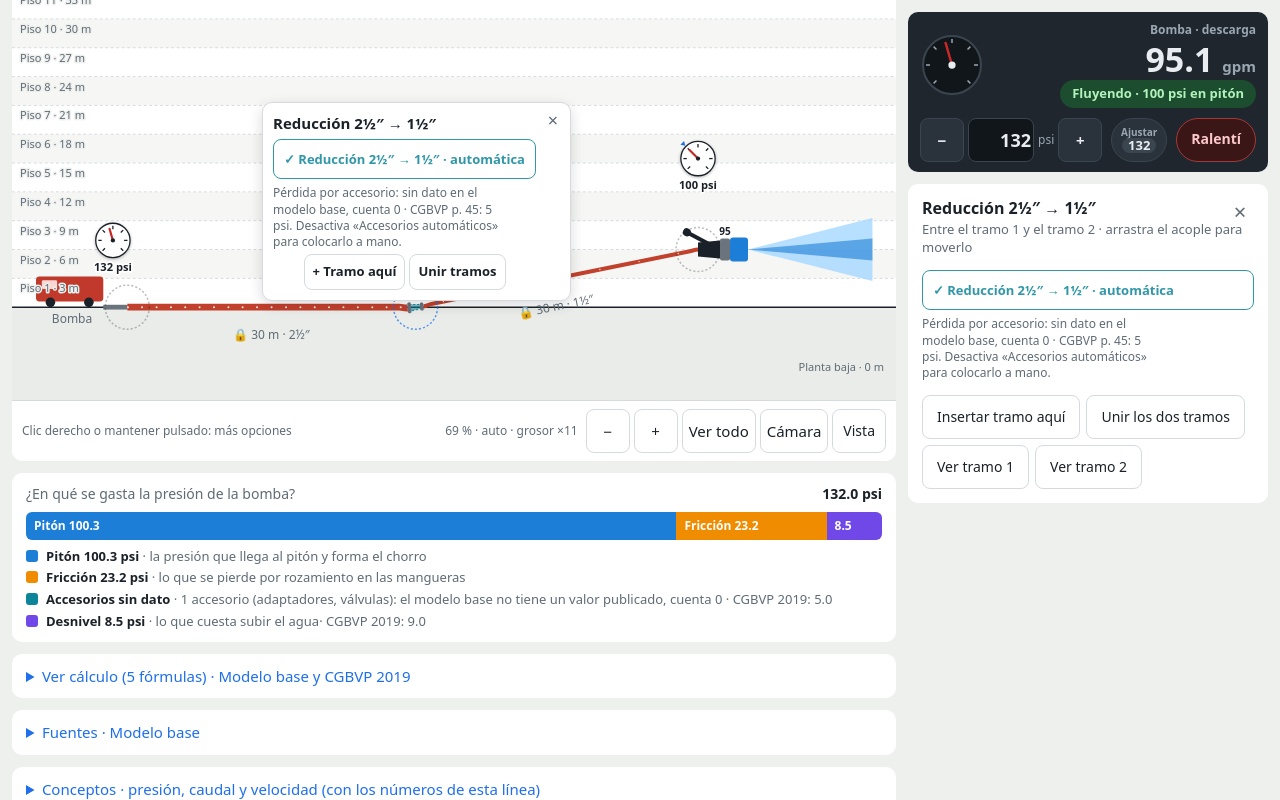
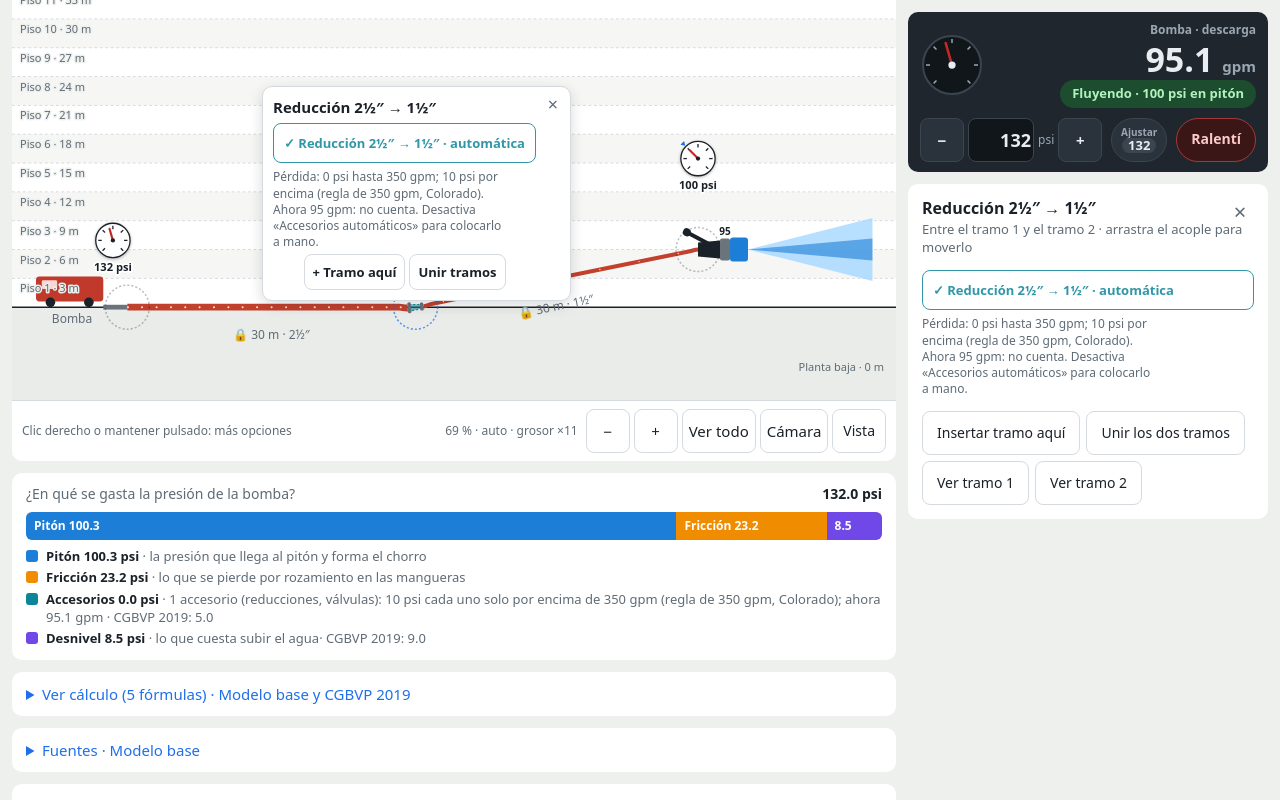
Before and after one commit to cbastiangs/simulador-hidraulico, a SvelteKit app: page / in a window 1280 px wide. Both pictures are taken after a click on the button "Reducción 2½″ → 1½″". Shown: the part 248-1048 px from the top of the page. Built offline with nearby package versions, Linux system fonts and the light colour scheme.

Commit message:
feat(engine): fittings count 10 psi above 350 gpm under Modelo base, the step's gap reported; camera stays inside the world

```diff
--- a/src/hydraulics/laws.ts
+++ b/src/hydraulics/laws.ts
@@ -7,7 +7,7 @@ import type { FittingKind, SourceId } from "./references.ts";
  * never recompute anything.
  */
 
-export type LawId = "hose.friction" | "elevation" | "nozzle.fixed-orifice" | "appliance.fixed";
+export type LawId = "hose.friction" | "elevation" | "nozzle.fixed-orifice" | "appliance.fixed" | "appliance.step";
 
 export type Law = {
   id: LawId;
@@ -34,6 +34,12 @@ export const LAWS: Record<LawId, Law> = {
     model: "§3.3",
   },
   "appliance.fixed": { id: "appliance.fixed", formula: "AL = Σ pérdida fija", sources: [], model: "§3.10" },
+  "appliance.step": {
+    id: "appliance.step",
+    formula: "AL = 0 si Q ≤ Qs; ΔP si Q > Qs",
+    sources: ["coloradoPumperChart"],
+    model: "§3.10",
+  },
 };
 
 /** One applied law: its inputs in the law's units, and the pressure it accounts for. */
@@ -58,4 +64,12 @@ export type Term =
       /** The method's value; null = "sin dato", counted as 0. */
       inputs: { lossPsi: number | null };
       valuePsi: number;
+    }
+  | {
+      lawId: "appliance.step";
+      joint: number;
+      kind: FittingKind;
+      /** The step: `stepPsi` once `flowGpm` is strictly above `aboveGpm`. */
+      inputs: { aboveGpm: number; stepPsi: number; flowGpm: number };
+      valuePsi: number;
     };
--- a/src/hydraulics/references.ts
+++ b/src/hydraulics/references.ts
@@ -87,6 +87,12 @@ export type MethodId = "cgbvp-2019" | "physical";
 export type FittingKind = "adapter" | "valve";
 
 /**
+ * A stepped allowance per fitting (`appliance.step`, MODEL.md §3.10): no loss
+ * up to `aboveGpm`, `lossPsi` once the flow is strictly above it.
+ */
+export type FittingStep = { aboveGpm: number; lossPsi: number; source: SourceId };
+
+/**
  * The calculation conventions a line is solved under. Each method swaps
  * constants and data tables; the element laws stay the same (MODEL.md §4).
  */
@@ -100,6 +106,8 @@ export type Method = {
    * the method has no value ("sin dato"); the fitting is shown and counts 0.
    */
   fittingLossPsi: Record<FittingKind, number> | null;
+  /** Used when `fittingLossPsi` is null: a stepped training allowance instead of a fixed one. */
+  fittingStep: FittingStep | null;
 };
 
 export const METHODS: Record<MethodId, Method> = {
@@ -114,11 +122,21 @@ export const METHODS: Record<MethodId, Method> = {
     psiPerMeterOfHeight: 1.5,
     source: "cgbvpManual2019",
     fittingLossPsi: { adapter: 5, valve: 5 },
+    fittingStep: null,
   },
   /**
    * Hydrostatics: 62.4 lb/ft³ over 144 in²/ft² = 0.433, published as 0.434
    * psi per foot; per metre, 0.434 / 0.3048 = 1.424. No measured fitting
-   * curve has a source yet.
+   * curve has a source yet, so fittings take the Colorado chart's training
+   * allowance, labelled as one (owner, 2026-10-15; MODEL.md §3.10):
+   * "Appliances + 10 psi > 350 gpm". A reducer, adapter or in-line valve
+   * counting as an "appliance" is the simulator's mapping, not the chart's.
    */
-  physical: { id: "physical", psiPerMeterOfHeight: 0.434 / METERS_PER_FOOT, source: null, fittingLossPsi: null },
+  physical: {
+    id: "physical",
+    psiPerMeterOfHeight: 0.434 / METERS_PER_FOOT,
+    source: null,
+    fittingLossPsi: null,
+    fittingStep: { aboveGpm: 350, lossPsi: 10, source: "coloradoPumperChart" },
+  },
 };
--- a/src/hydraulics/series.ts
+++ b/src/hydraulics/series.ts
@@ -28,9 +28,16 @@ import { metersToFeet } from "./units.ts";
  * tests check this solver against.
  *
  * Fittings (adapters, in-line valves) sit at joints and cost the method's
- * fixed loss while water flows (`appliance.fixed`, MODEL.md §3.10). A
+ * fixed loss while water flows (`appliance.fixed`), or its stepped allowance
+ * (`appliance.step`: 0 up to 350 gpm, 10 psi above), MODEL.md §3.10. A
  * coupling's gauge reads upstream of the fittings at its joint; at the
  * nozzle joint they sit between the hose end and the nozzle.
+ *
+ * The step can leave no balanced flow (MODEL.md §2): for a pump pressure
+ * inside the step, the line has pressure to spare at the step's flow without
+ * the allowance and too little with it. That is reported, not smoothed:
+ * the flow is the step's flow, `unsatisfied` says by how much the balance
+ * misses, and the gauges show the allowance not yet counted.
  */
 
 export type Section = {
@@ -70,6 +77,13 @@ export type SeriesResult = {
   frictionLossPsi: number;
   /** Summed over all fittings while flowing; 0 under a method with no fitting data. */
   fittingLossPsi: number;
+  /**
+   * The stepped allowance left no balanced flow (MODEL.md §2): `flowGpm` is
+   * the step's flow, not a balanced root. `sparePsi` is the pressure left
+   * over there without the allowance; `stepPsi` what the allowance would
+   * take. Pump pressures from `lowPsi` to `highPsi` all land in the step.
+   */
+  unsatisfied: { stepGpm: number; sparePsi: number; stepPsi: number; lowPsi: number; highPsi: number } | null;
   /** From the pump to the nozzle; signed as in line.ts. */
   elevationPressurePsi: number;
   /** The pump pressure at which the nozzle gets its rated flow at its rated pressure. */
@@ -86,11 +100,18 @@ function totalFrictionPsi(sections: readonly Section[], flowGpm: number) {
   return sections.reduce((sum, { hose }) => sum + frictionLossPsi(hose, flowGpm), 0);
 }
 
-/** The method's fixed loss for one fitting; "sin dato" counts 0. */
-const fittingLoss = (method: Method, kind: FittingKind) => method.fittingLossPsi?.[kind] ?? 0;
+/** The method's loss for one fitting at a flow: fixed, stepped, or "sin dato" (0). */
+function fittingLoss(method: Method, kind: FittingKind, flowGpm: number) {
+  if (method.fittingLossPsi) return method.fittingLossPsi[kind];
+  const step = method.fittingStep;
+  return step && flowGpm > step.aboveGpm ? step.lossPsi : 0;
+}
 
-const lossAtJoint = (fittings: readonly Fitting[], joint: number, method: Method) =>
-  fittings.filter((f) => f.joint === joint).reduce((sum, f) => sum + fittingLoss(method, f.kind), 0);
+const lossAtJoint = (fittings: readonly Fitting[], joint: number, method: Method, flowGpm: number) =>
+  fittings.filter((f) => f.joint === joint).reduce((sum, f) => sum + fittingLoss(method, f.kind, flowGpm), 0);
+
+const allFittingsPsi = (fittings: readonly Fitting[], method: Method, flowGpm: number) =>
+  fittings.reduce((sum, f) => sum + fittingLoss(method, f.kind, flowGpm), 0);
 
 function nozzlePressureAt(nozzle: FixedOrificeNozzle, flowGpm: number) {
   return nozzle.ratedPressurePsi * (flowGpm / nozzle.ratedFlowGpm) ** 2;
@@ -143,23 +164,38 @@ export function solveSeriesLine(line: SeriesLine, method: Method = METHODS.physi
   assertValidSeriesLine(line);
   const { pumpPressurePsi, sections, nozzle } = line;
   const fittings = line.fittings ?? [];
-  const allFittingsPsi = fittings.reduce((sum, f) => sum + fittingLoss(method, f.kind), 0);
   const elevations = [0, ...sections.map((s) => s.endElevationM)];
   const nozzleElevationM = elevations[elevations.length - 1];
   const elevation = elevationPressurePsi(nozzleElevationM, method);
   const requiredPumpPressurePsi =
-    nozzle.ratedPressurePsi + totalFrictionPsi(sections, nozzle.ratedFlowGpm) + elevation + allFittingsPsi;
+    nozzle.ratedPressurePsi +
+    totalFrictionPsi(sections, nozzle.ratedFlowGpm) +
+    elevation +
+    allFittingsPsi(fittings, method, nozzle.ratedFlowGpm);
 
   // What the pump has left at the line's highest point once water is lifted there.
   const headAtHighestPoint = pumpPressurePsi - elevationPressurePsi(Math.max(...elevations), method);
   const flowing = headAtHighestPoint > 0 && nozzle.open;
-  const flowGpm = flowing
-    ? rootOfDecreasing(
-        (q) => pumpPressurePsi - elevation - allFittingsPsi - totalFrictionPsi(sections, q) - nozzlePressureAt(nozzle, q),
-      )
-    : 0;
-  // A fixed loss is only spent while water moves.
-  const fittingPsiAt = (joint: number) => (flowing ? lossAtJoint(fittings, joint, method) : 0);
+  // Pressure left over at flow q once every element has taken its share.
+  const residual = (q: number) =>
+    pumpPressurePsi - elevation - allFittingsPsi(fittings, method, q) - totalFrictionPsi(sections, q) - nozzlePressureAt(nozzle, q);
+  const step = method.fittingLossPsi ? null : method.fittingStep;
+  const stepPsi = step ? allFittingsPsi(fittings, method, Infinity) : 0;
+  // At the step's flow, without the allowance (Q ≤ Qs counts none): spare pressure the allowance can't absorb exactly.
+  const spare = step && stepPsi > 0 ? residual(step.aboveGpm) : 0;
+  const unsatisfied =
+    flowing && step && spare > 0 && spare < stepPsi
+      ? {
+          stepGpm: step.aboveGpm,
+          sparePsi: spare,
+          stepPsi,
+          lowPsi: pumpPressurePsi - spare,
+          highPsi: pumpPressurePsi - spare + stepPsi,
+        }
+      : null;
+  const flowGpm = !flowing ? 0 : unsatisfied ? unsatisfied.stepGpm : rootOfDecreasing(residual);
+  // A loss is only spent while water moves.
+  const fittingPsiAt = (joint: number) => (flowing ? lossAtJoint(fittings, joint, method, flowGpm) : 0);
 
   // Walk the line from the pump, spending friction and height at each section.
   const nodes: NodeReading[] = [{ elevationM: 0, pressurePsi: pumpPressurePsi }];
@@ -188,13 +224,23 @@ export function solveSeriesLine(line: SeriesLine, method: Method = METHODS.physi
   });
   if (flowing) {
     for (const { joint, kind } of fittings) {
-      terms.push({
-        lawId: "appliance.fixed",
-        joint,
-        kind,
-        inputs: { lossPsi: method.fittingLossPsi?.[kind] ?? null },
-        valuePsi: fittingLoss(method, kind),
-      });
+      terms.push(
+        step
+          ? {
+              lawId: "appliance.step",
+              joint,
+              kind,
+              inputs: { aboveGpm: step.aboveGpm, stepPsi: step.lossPsi, flowGpm },
+              valuePsi: fittingLoss(method, kind, flowGpm),
+            }
+          : {
+              lawId: "appliance.fixed",
+              joint,
+              kind,
+              inputs: { lossPsi: method.fittingLossPsi?.[kind] ?? null },
+              valuePsi: fittingLoss(method, kind, flowGpm),
+            },
+      );
     }
     terms.push({
       lawId: "nozzle.fixed-orifice",
@@ -209,7 +255,8 @@ export function solveSeriesLine(line: SeriesLine, method: Method = METHODS.physi
     nodes,
     nozzlePressurePsi: nodes[nodes.length - 1].pressurePsi - fittingPsiAt(sections.length),
     frictionLossPsi: totalFrictionPsi(sections, flowGpm),
-    fittingLossPsi: flowing ? allFittingsPsi : 0,
+    fittingLossPsi: flowing ? allFittingsPsi(fittings, method, flowGpm) : 0,
+    unsatisfied,
     elevationPressurePsi: elevation,
     requiredPumpPressurePsi,
     terms,
--- a/src/lib/components/Breakdown.svelte
+++ b/src/lib/components/Breakdown.svelte
@@ -22,6 +22,9 @@
         ? "Sin dato publicado para el modelo base (MODEL.md §3.10)"
         : `${SOURCE_LABELS.cgbvpManual2019}, p. 45 (aproximación de entrenamiento)`;
     }
+    if (term.lawId === "appliance.step") {
+      return `${SOURCE_LABELS.coloradoPumperChart}, p. 1: «Appliances + 10 psi > 350 gpm» (asignación de entrenamiento; contar acoples como «appliances» es criterio del simulador)`;
+    }
     if (term.lawId !== "elevation") return LAWS[term.lawId].sources.map((id) => SOURCE_LABELS[id]).join(" · ");
     const source = METHODS[methodId].source;
     return source ? `${SOURCE_LABELS[source]}, p. 44` : "Hidrostática: ρ·g·h";
@@ -44,11 +47,18 @@
         <span class="formula">
           EP = k × h = {f(k, 3)} psi/m × {f(h)} m = <strong>{f(term.valuePsi)} psi</strong>
         </span>
-      {:else if term.lawId === "appliance.fixed"}
+      {:else if term.lawId === "appliance.fixed" || term.lawId === "appliance.step"}
         <span class="name">{term.kind === "adapter" && term.joint > 0 && term.joint < scenario.sections.length ? jointName(scenario, term.joint) : `${term.kind === "valve" ? "Válvula en línea" : "Adaptador"}, ${jointNameIn(scenario, term.joint)}`}</span>
+        {#if term.lawId === "appliance.step"}
+          {@const { aboveGpm: qs, stepPsi: dp, flowGpm: q } = term.inputs}
+          <span class="formula">
+            AL = 0 si Q ≤ {qs} gpm; {f(dp, 0)} psi si Q > {qs} gpm · Q = {f(q)} gpm → <strong>{f(term.valuePsi)} psi</strong>
+          </span>
+        {:else}
         <span class="formula">
           AL = {term.inputs.lossPsi === null ? "sin dato → " : ""}<strong>{f(term.valuePsi)} psi</strong>{term.inputs.lossPsi === null ? "" : " (fija mientras fluye)"}
         </span>
+        {/if}
       {:else}
         {@const { ratedPressurePsi: npr, ratedFlowGpm: qr, flowGpm: q } = term.inputs}
         <span class="name">Pitón</span>
--- a/src/lib/components/BudgetBar.svelte
+++ b/src/lib/components/BudgetBar.svelte
@@ -18,10 +18,15 @@
       nozzle: sum("nozzle.fixed-orifice"),
       friction: sum("hose.friction"),
       elevation: sum("elevation"),
-      fittings: sum("appliance.fixed"),
+      fittings: sum("appliance.fixed") + sum("appliance.step"),
     };
   });
-  const fittingCount = $derived(result.terms.filter((t) => t.lawId === "appliance.fixed").length);
+  const fittingCount = $derived(result.terms.filter((t) => t.lawId === "appliance.fixed" || t.lawId === "appliance.step").length);
+  /** The method's stepped allowance, when it uses one: "0 up to 350 gpm, 10 psi above". */
+  const step = $derived.by(() => {
+    const t = result.terms.find((t) => t.lawId === "appliance.step");
+    return t?.lawId === "appliance.step" ? t.inputs : null;
+  });
   const noData = $derived(result.terms.some((t) => t.lawId === "appliance.fixed" && t.inputs.lossPsi === null));
   const total = $derived(parts.nozzle + parts.friction + parts.fittings + Math.max(0, parts.elevation));
   const pct = (v: number) => `${total > 0 ? (Math.max(0, v) / total) * 100 : 0}%`;
@@ -37,6 +42,13 @@
       {#if parts.fittings > 0}<div class="fittings" style:width={pct(parts.fittings)}>{f(parts.fittings)}</div>{/if}
       {#if parts.elevation > 0}<div class="elevation" style:width={pct(parts.elevation)}>{f(parts.elevation)}</div>{/if}
     </div>
+    {#if result.unsatisfied && !compact}
+      {@const g = result.unsatisfied}
+      <p class="gap" role="status">
+        ⚠ Regla de 350 gpm: entre {g.lowPsi.toFixed(0)} y {g.highPsi.toFixed(0)} psi en la bomba no hay caudal exacto. A {g.stepGpm} gpm sobran
+        {f(g.sparePsi)} psi sin la pérdida de los acoples y faltan {f(g.stepPsi - g.sparePsi)} con ella; la barra no suma la bomba.
+      </p>
+    {/if}
     {#if !compact}<ul class="legend">
       <li>
         <span class="swatch nozzle"></span>
@@ -51,7 +63,7 @@
           <span class="swatch fittings"></span>
           <span>
             <b>Accesorios {noData ? "sin dato" : `${f(parts.fittings)} psi`}</b> ·
-            {fittingCount} {fittingCount === 1 ? "accesorio" : "accesorios"} (adaptadores, válvulas){noData ? ": el modelo base no tiene un valor publicado, cuenta 0" : ""}
+            {fittingCount} {fittingCount === 1 ? "accesorio" : "accesorios"} (reducciones, válvulas){noData ? ": el método no tiene un valor publicado, cuenta 0" : ""}{#if step}: {step.stepPsi} psi cada uno solo por encima de {step.aboveGpm} gpm (regla de 350 gpm, Colorado); ahora {f(result.flowGpm)} gpm{/if}
             {#if reference}· {referenceLabel}: {f(reference.fittingLossPsi)}{/if}
           </span>
         </li>
@@ -78,6 +90,7 @@
   .row { display: flex; justify-content: space-between; gap: 12px; color: var(--muted); font-size: 14px; }
   .row b { color: var(--ink); }
   .small { font-size: 13px; color: var(--muted); margin: 0; }
+  .gap { margin: 0; font-size: 13px; font-weight: 600; color: var(--warn); }
   .bar { display: flex; height: 28px; border-radius: 6px; overflow: hidden; font-size: 12px; font-weight: 700; color: #fff; background: var(--band); }
   .bar div { display: flex; align-items: center; padding: 0 8px; white-space: nowrap; overflow: hidden; transition: width 250ms; }
   .legend { list-style: none; margin: 0; padding: 0; display: grid; gap: 4px; font-size: 13px; color: var(--muted); }
--- a/src/lib/components/Canvas.svelte
+++ b/src/lib/components/Canvas.svelte
@@ -1,5 +1,4 @@
 <script lang="ts">
-  import { jointName, jointNameIn } from "$lib/names.ts";
   import { tick, untrack } from "svelte";
   import { HOSE_SIZES, type FittingKind } from "$hydraulics/references.ts";
   import { joints, type Scenario } from "$hydraulics/scenario.ts";
@@ -15,6 +14,7 @@
     type Bounds,
     type PathAttachment,
   } from "$lib/geometry/world.ts";
+  import { jointName, jointNameIn } from "$lib/names.ts";
   import type { Selection } from "$lib/selection.ts";
     import ContextMenu from "./ContextMenu.svelte";
   import Actions from "./Actions.svelte";
@@ -130,18 +130,30 @@
   /** Programmatic moves glide; a finger or wheel moves it directly. */
   let glide = $state(false);
   let glideTimer: ReturnType<typeof setTimeout> | undefined;
-  const EDGE_PX = 48;
-
-  /** Move the camera; the world may leave the view but never all of it: EDGE_PX stays visible. */
+  /**
+   * Move the camera, kept inside the world (owner, 2026-10-16: zooming out
+   * showed empty space above and left of the truck). The world always fills
+   * the view (fillViewport), so the view never shows past its edges.
+   */
   function moveCamera(x: number, y: number, smooth = false) {
     const stageW = layout.widthPx * zoom;
     const stageH = layout.heightPx * zoom + coverPx;
-    camX = Math.min(stageW - EDGE_PX, Math.max(EDGE_PX - viewWidth, x));
-    camY = Math.min(stageH - EDGE_PX, Math.max(EDGE_PX - viewHeight, y));
+    camX = Math.min(Math.max(0, stageW - viewWidth), Math.max(0, x));
+    camY = Math.min(Math.max(0, stageH - viewHeight), Math.max(0, y));
     clearTimeout(glideTimer);
     glide = smooth && !reducedMotion;
     if (glide) glideTimer = setTimeout(() => (glide = false), 300);
   }
+
+  // A zoom or resize that shrinks the world pulls the camera back inside it.
+  $effect(() => {
+    const maxX = Math.max(0, layout.widthPx * zoom - viewWidth);
+    const maxY = Math.max(0, layout.heightPx * zoom + coverPx - viewHeight);
+    untrack(() => {
+      if (camX < 0 || camX > maxX) camX = Math.min(maxX, Math.max(0, camX));
+      if (camY < 0 || camY > maxY) camY = Math.min(maxY, Math.max(0, camY));
+    });
+  });
 
   /** The home view: the truck at the canvas's left edge, the ground at the foot. */
   async function goHome() {
@@ -1274,7 +1286,7 @@
           bind:clientHeight={jointBarH}
         >
           <button type="button" class="bar-close" aria-label="Quitar selección (Esc)" title="Quitar selección (Esc)" onclick={onDeselect}>×</button>
-          <JointControls {scenario} joint={selection.index} onToggle={(kind) => onToggleFitting(selection.index, kind)} />
+          <JointControls {scenario} flowGpm={result.flowGpm} joint={selection.index} onToggle={(kind) => onToggleFitting(selection.index, kind)} />
           <Actions target={selection} {scenario} requiredPsi={result.requiredPumpPressurePsi} place="quick" {onAction} />
         </div>
       {/if}
--- a/src/lib/components/Inspector.svelte
+++ b/src/lib/components/Inspector.svelte
@@ -88,7 +88,7 @@
         {/each}
       </div>
     </div>
-    <JointControls {scenario} joint={0} onToggle={(kind) => onchange(edit.toggleFitting(scenario, 0, kind))} />
+    <JointControls {scenario} flowGpm={result.flowGpm} joint={0} onToggle={(kind) => onchange(edit.toggleFitting(scenario, 0, kind))} />
   {:else if selection.kind === "nozzle"}
     {@const n = scenario.nozzle}
     <header>
@@ -167,14 +167,14 @@
       <NumberField label="Presión nominal" value={n.ratedPressurePsi} unit="psi" step={5} digits={0} onchange={(p) => onchange(edit.setNozzleRating(scenario, { ratedPressurePsi: p }))} />
     </details>
 
-    <JointControls {scenario} joint={last + 1} onToggle={(kind) => onchange(edit.toggleFitting(scenario, last + 1, kind))} />
+    <JointControls {scenario} flowGpm={result.flowGpm} joint={last + 1} onToggle={(kind) => onchange(edit.toggleFitting(scenario, last + 1, kind))} />
   {:else if selection.kind === "joint"}
     {@const j = selection.index}
     <header>
       <h3>{jointName(scenario, j)}</h3>
       <p>{j === 0 ? "Entre la bomba y el tramo 1" : `Entre el tramo ${j} y el tramo ${j + 1}`} · arrastra el acople para moverlo</p>
     </header>
-    <JointControls {scenario} joint={j} titled={false} onToggle={(kind) => onchange(edit.toggleFitting(scenario, j, kind))} />
+    <JointControls {scenario} flowGpm={result.flowGpm} joint={j} titled={false} onToggle={(kind) => onchange(edit.toggleFitting(scenario, j, kind))} />
   {:else}
     {@const i = selection.index}
     {@const s = scenario.sections[i]}
--- a/src/lib/components/JointControls.svelte
+++ b/src/lib/components/JointControls.svelte
@@ -10,12 +10,15 @@
     joint,
     onToggle,
     titled = true,
+    flowGpm = 0,
   }: {
     scenario: Scenario;
     joint: number;
     onToggle: (kind: FittingKind) => void;
     /** False where a header above already names the coupling. */
     titled?: boolean;
+    /** The line's flow now, for a stepped allowance's "counts now / doesn't". */
+    flowGpm?: number;
   } = $props();
 
   const j = $derived(joints(scenario)[joint]);
@@ -28,8 +31,7 @@
     j.upIn === undefined || j.downIn === undefined ? "Adaptador" : j.downIn < j.upIn ? "Reducción" : "Ampliación",
   );
   const hasAdapter = $derived(j.auto || j.placed.includes("adapter"));
-  const loss = $derived(METHODS[scenario.methodId].fittingLossPsi);
-  const reference = METHODS["cgbvp-2019"].fittingLossPsi!;
+  const method = $derived(METHODS[scenario.methodId]);
 </script>
 
 <div class="joint">
@@ -63,7 +65,14 @@
   {/if}
 
   <p class="note">
-    Pérdida por accesorio: {loss ? `${loss.adapter} psi (fija)` : "sin dato en el modelo base, cuenta 0"} · CGBVP p. 45: {reference.adapter} psi.
+    {#if method.fittingLossPsi}
+      Pérdida: {method.fittingLossPsi.adapter} psi fija mientras fluye (CGBVP p. 45).
+    {:else if method.fittingStep}
+      {@const s = method.fittingStep}
+      Pérdida: 0 psi hasta {s.aboveGpm} gpm; {s.lossPsi} psi por encima (regla de 350 gpm, Colorado). Ahora {flowGpm.toFixed(0)} gpm: {flowGpm > s.aboveGpm ? `cuenta ${s.lossPsi} psi` : "no cuenta"}.
+    {:else}
+      Pérdida: sin dato para este método, cuenta 0.
+    {/if}
     {#if isAuto(scenario) && j.mismatch}Desactiva «Accesorios automáticos» para colocarlo a mano.{/if}
   </p>
 </div>
```
Also changed, not shown: src/lib/components/PumpPanel.svelte (+14 -3 lines), 3 other files (tests, documents, lock files or other folders).
